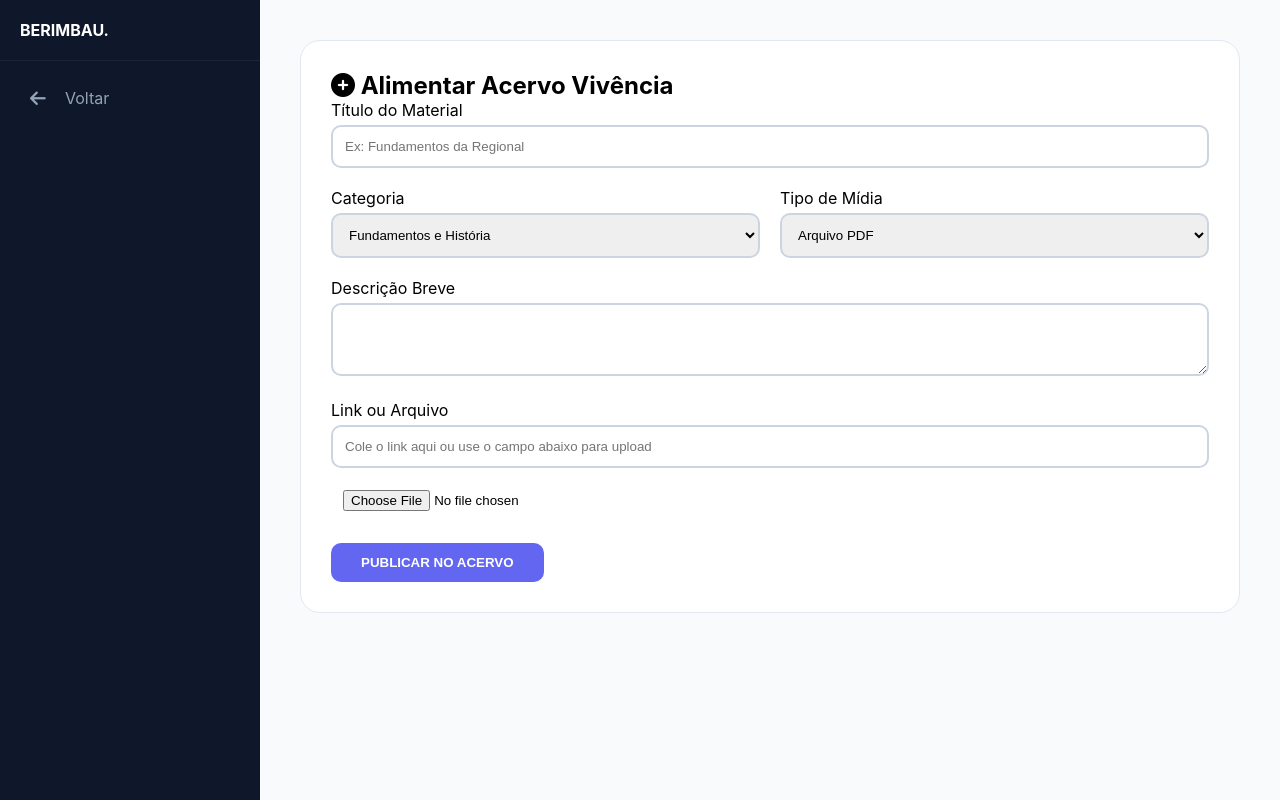
After one commit to PhelipeViana/berimbau, a PHP site: page /views/admin_vivencia.php in a window 1280 px wide. The commit adds this page. Run offline with PHP 8.4, Linux system fonts and the light colour scheme; a user stored in the database is signed in.

Commit message:
Add files via upload

```diff
--- /dev/null
+++ b/views/admin_vivencia.php
@@ -0,0 +1,90 @@
+<?php
+require_once __DIR__ . '/../includes/auth.php';
+require_once __DIR__ . '/../config/db.php';
+
+// Proteção: Apenas Admins alimentam o acervo
+if ($_SESSION['nivel'] !== 'admin') {
+    header("Location: ../index.php");
+    exit;
+}
+?>
+
+<!DOCTYPE html>
+<html lang="pt-br">
+<head>
+    <meta charset="UTF-8">
+    <title>Gerenciar Acervo | BERIMBAU</title>
+    <link rel="stylesheet" href="../assets/css/estilo_padrao.css">
+    <link rel="stylesheet" href="https://cdnjs.cloudflare.com/ajax/libs/font-awesome/6.0.0/css/all.min.css">
+    <style>
+        .main { padding: 40px; flex: 1; }
+        .card-form { background: white; padding: 30px; border-radius: 20px; border: 1px solid #e2e8f0; }
+        .form-group { margin-bottom: 20px; }
+
+        input, select, textarea {
+            width: 100%; padding: 12px; border-radius: 10px;
+            border: 2px solid #cbd5e1; outline: none; margin-top: 5px;
+        }
+        input:focus { border-color: var(--primary); }
+
+        .btn-salvar {
+            background: var(--primary); color: white; border: none;
+            padding: 12px 30px; border-radius: 10px; cursor: pointer; font-weight: bold;
+        }
+    </style>
+</head>
+<body style="display: flex;">
+
+<aside class="sidebar">
+    <div class="sidebar-header"><b>BERIMBAU.</b></div>
+    <nav class="menu-list">
+        <a href="../index.php?page=dashboard" class="menu-item"><i class="fas fa-arrow-left"></i> Voltar</a>
+    </nav>
+</aside>
+
+<main class="main">
+    <div class="card-form">
+        <h2><i class="fas fa-plus-circle"></i> Alimentar Acervo Vivência</h2>
+        <form action="../processar_vivencia.php" method="POST" enctype="multipart/form-data">
+
+            <div class="form-group">
+                <label>Título do Material</label>
+                <input type="text" name="titulo" placeholder="Ex: Fundamentos da Regional" required>
+            </div>
+
+            <div style="display: grid; grid-template-columns: 1fr 1fr; gap: 20px;">
+                <div class="form-group">
+                    <label>Categoria</label>
+                    <select name="categoria">
+                        <option value="historia">Fundamentos e História</option>
+                        <option value="musica">Cantigas e Toques</option>
+                        <option value="graduacao">Sistema de Graduação</option>
+                    </select>
+                </div>
+                <div class="form-group">
+                    <label>Tipo de Mídia</label>
+                    <select name="tipo">
+                        <option value="pdf">Arquivo PDF</option>
+                        <option value="link">Link Externo (YouTube/Drive)</option>
+                        <option value="audio">Arquivo de Áudio</option>
+                    </select>
+                </div>
+            </div>
+
+            <div class="form-group">
+                <label>Descrição Breve</label>
+                <textarea name="descricao" rows="3"></textarea>
+            </div>
+
+            <div class="form-group">
+                <label>Link ou Arquivo</label>
+                <input type="text" name="url_externa" placeholder="Cole o link aqui ou use o campo abaixo para upload">
+                <input type="file" name="arquivo_upload" style="margin-top: 10px; border: none;">
+            </div>
+
+            <button type="submit" class="btn-salvar">PUBLICAR NO ACERVO</button>
+        </form>
+    </div>
+</main>
+</body>
+</html>
```
Also changed, not shown: index.php (+42 -33 lines), views/diario_view.php (+40 -12 lines), uploads/6a07349cf2324.jpg (added).
